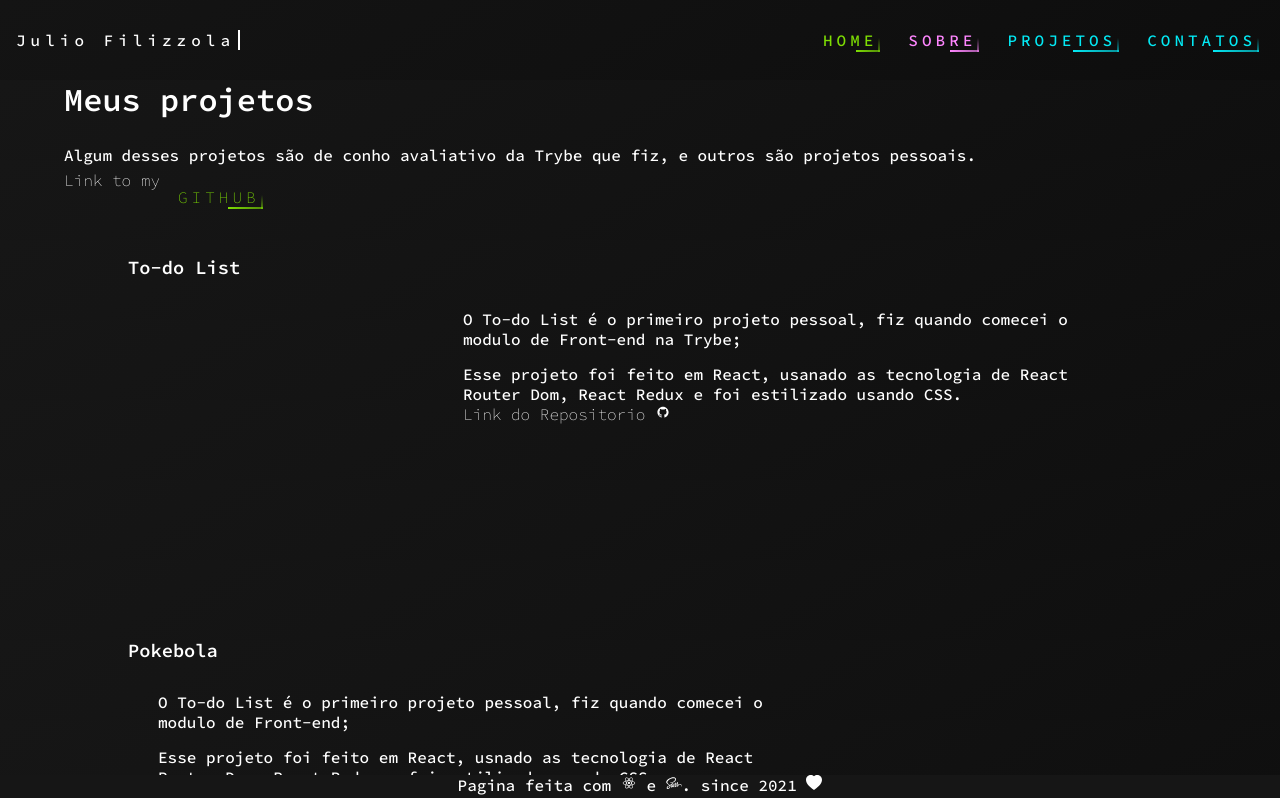
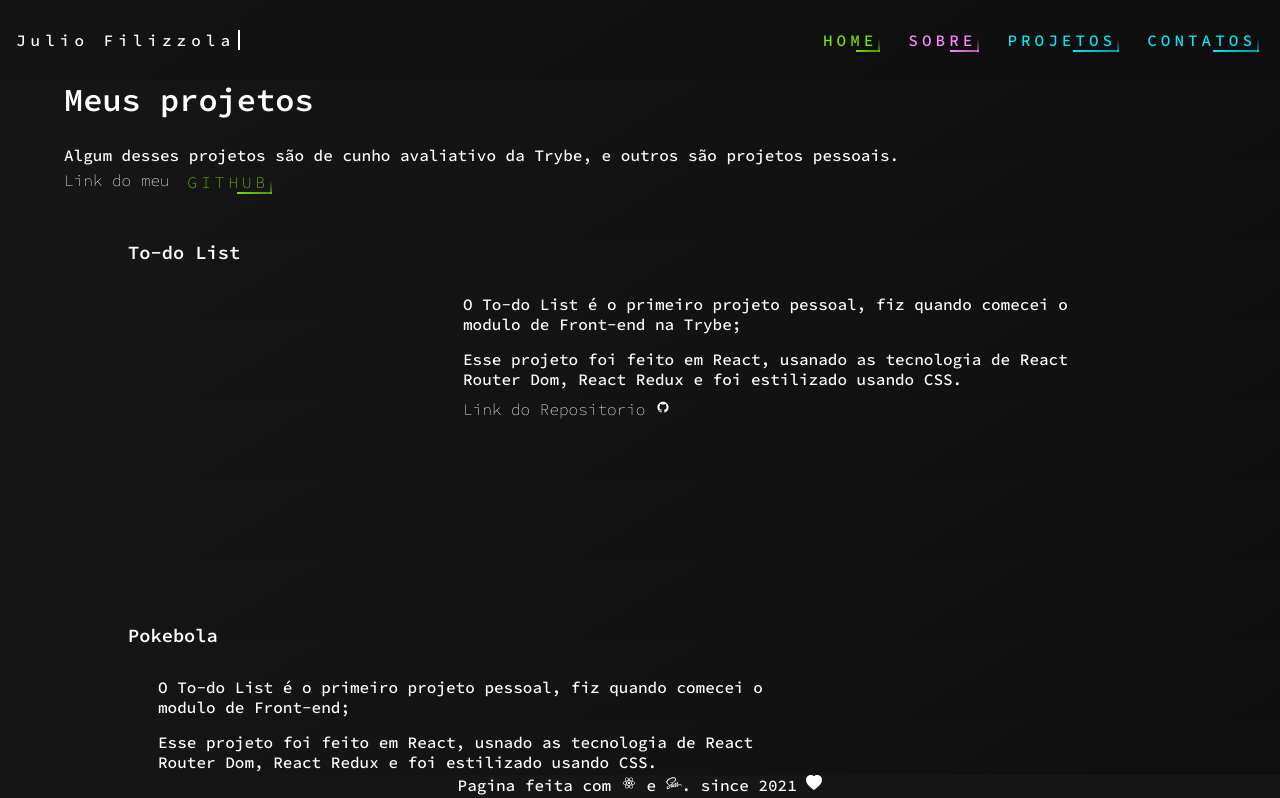
Before and after one commit to juliofilizzola/juliofilizzola-portfolio, a React (Create React App) app: page /projects in a window 1280 px wide. Shown: the top 798 px of the page. Built offline with nearby package versions, Linux system fonts and the light colour scheme.

Commit message:
edit margin do link para o Reposiotorio.

```diff
--- a/src/pages/Projects.jsx
+++ b/src/pages/Projects.jsx
@@ -29,9 +29,9 @@ function Projects() {
         <main>
           <h1>Meus projetos</h1>
           <div>
-            Algum desses projetos são de conho avaliativo da Trybe que fiz, e outros são projetos pessoais.
+            Algum desses projetos são de cunho avaliativo da Trybe, e outros são projetos pessoais.
           </div>
-          <p>Link to my
+          <p>Link do meu
             <a href="https://github.com/juliofilizzola" target="_blank" rel="noreferrer">
               <span></span>
               <span></span>
--- a/src/pages/projects.css
+++ b/src/pages/projects.css
@@ -36,7 +36,7 @@
   position: relative;
   display: inline-block;
   padding: 2px 3px;
-  margin: 15px 0 2px 15px;
+  margin: 0 0 2px 15px;
   color: #03e9f4;
   text-decoration: none;
   text-transform: uppercase;
@@ -44,6 +44,7 @@
   transition: 0.5s;
   letter-spacing: 4px;
   overflow: hidden;
+  margin-right: 5px;
 }
 
 .project-container > main > p a:hover {
@@ -232,6 +233,7 @@
   font-weight: 200;
   text-decoration: none;
   color: #fff;
+  margin-top: 10px;
 }
 
 .project-container .Project .containerProject .text_Container p .link_git:hover {
--- a/src/pages/projects.scss
+++ b/src/pages/projects.scss
@@ -22,13 +22,14 @@
         position: relative;
         display: inline-block;
         padding: 2px 3px;
-        margin: 15px 0 2px 15px;
+        margin: 0 0 2px 15px;
         color: #03e9f4;
         text-decoration: none;
         text-transform: uppercase;
         transition: 0.5s;
         letter-spacing: 4px;
         overflow: hidden;
+        margin-right: 5px;
       }
 
       a:hover {
@@ -155,6 +156,7 @@
             font-weight: 200;
             text-decoration: none;
             color: #fff;
+            margin-top: 10px;
 
             &:hover {
               text-decoration: underline;
```
Also changed, not shown: 1 other file (tests, documents, lock files or other folders).
